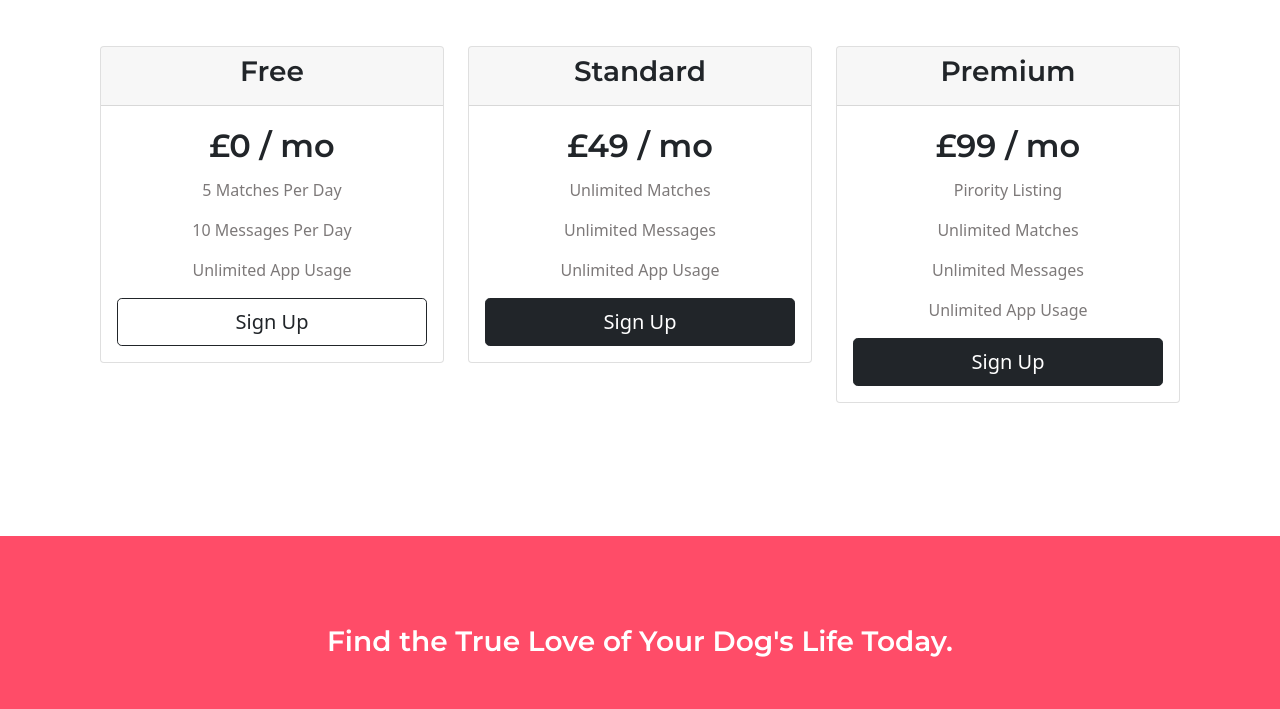
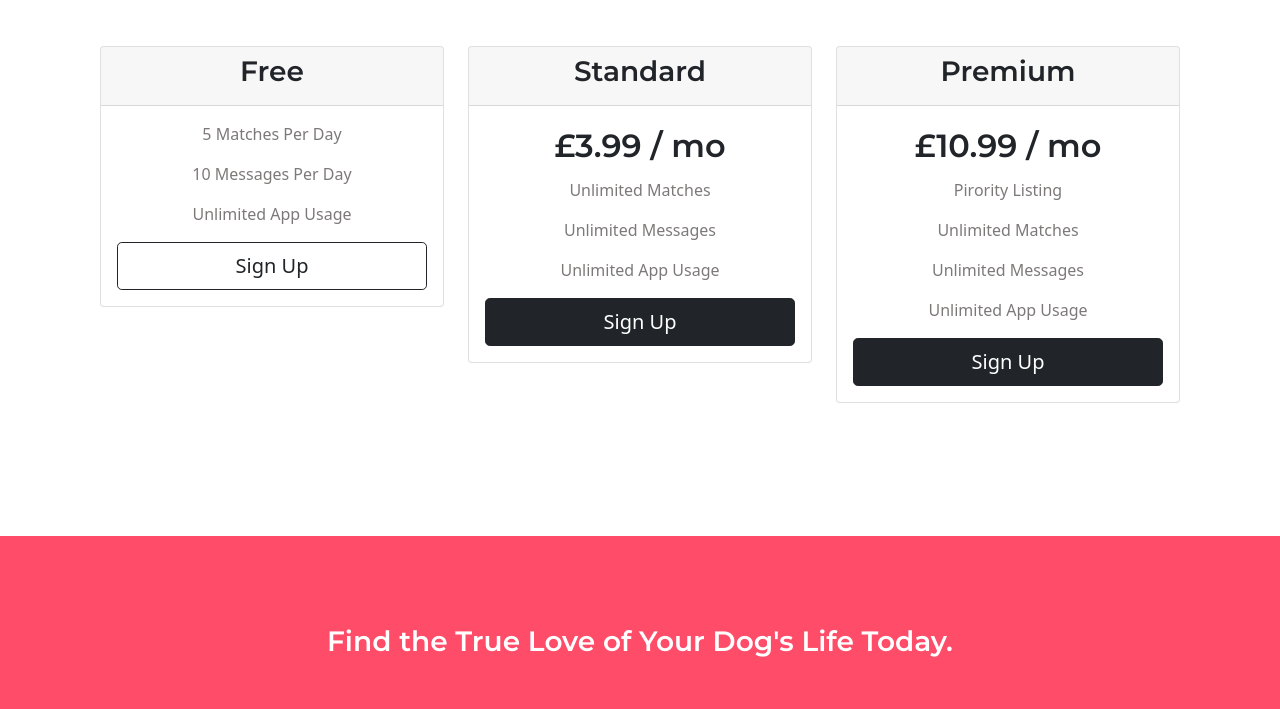
Before and after one commit to Kieran-Wade-Code/TinDog, a plain HTML site: page index.html in a window 1280 px wide. Shown: the part 2021-2730 px from the top of the page. Drawn offline with nearby package versions, Linux system fonts and the light colour scheme.

Commit message:
Update index.html

```diff
--- a/index.html
+++ b/index.html
@@ -160,7 +160,6 @@
             <h3>Free</h3>
           </div>
           <div class="card-body">
-            <h2 class="price-text">£0 / mo</h2>
             <p>5 Matches Per Day</p>
             <p>10 Messages Per Day</p>
             <p>Unlimited App Usage</p>
@@ -178,7 +177,7 @@
             <h3>Standard</h3>
           </div>
           <div class="card-body">
-            <h2 class="price-text">£49 / mo</h2>
+            <h2 class="price-text">£3.99 / mo</h2>
             <p>Unlimited Matches</p>
             <p>Unlimited Messages</p>
             <p>Unlimited App Usage</p>
@@ -195,7 +194,7 @@
             <h3>Premium</h3>
           </div>
           <div class="card-body">
-            <h2 class="price-text">£99 / mo</h2>
+            <h2 class="price-text">£10.99 / mo</h2>
             <p>Pirority Listing</p>
             <p>Unlimited Matches</p>
             <p>Unlimited Messages</p>
```
